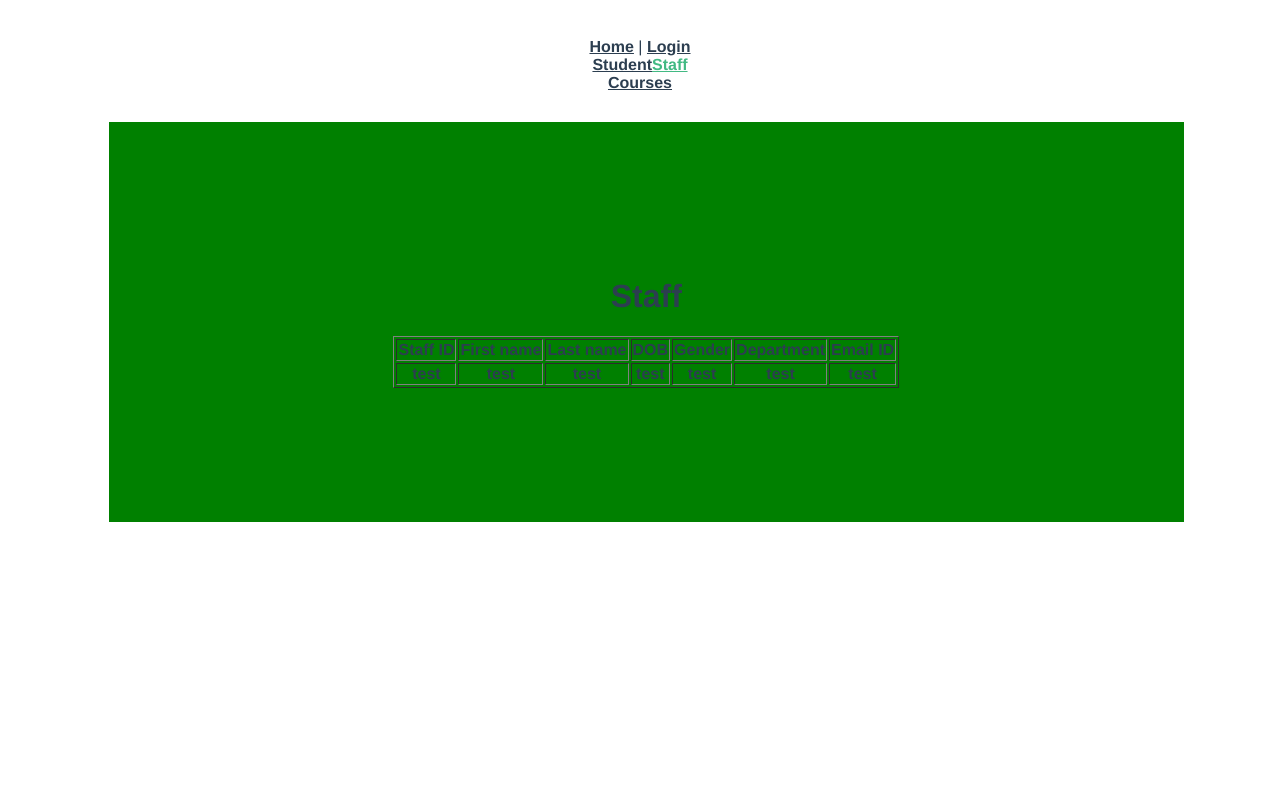
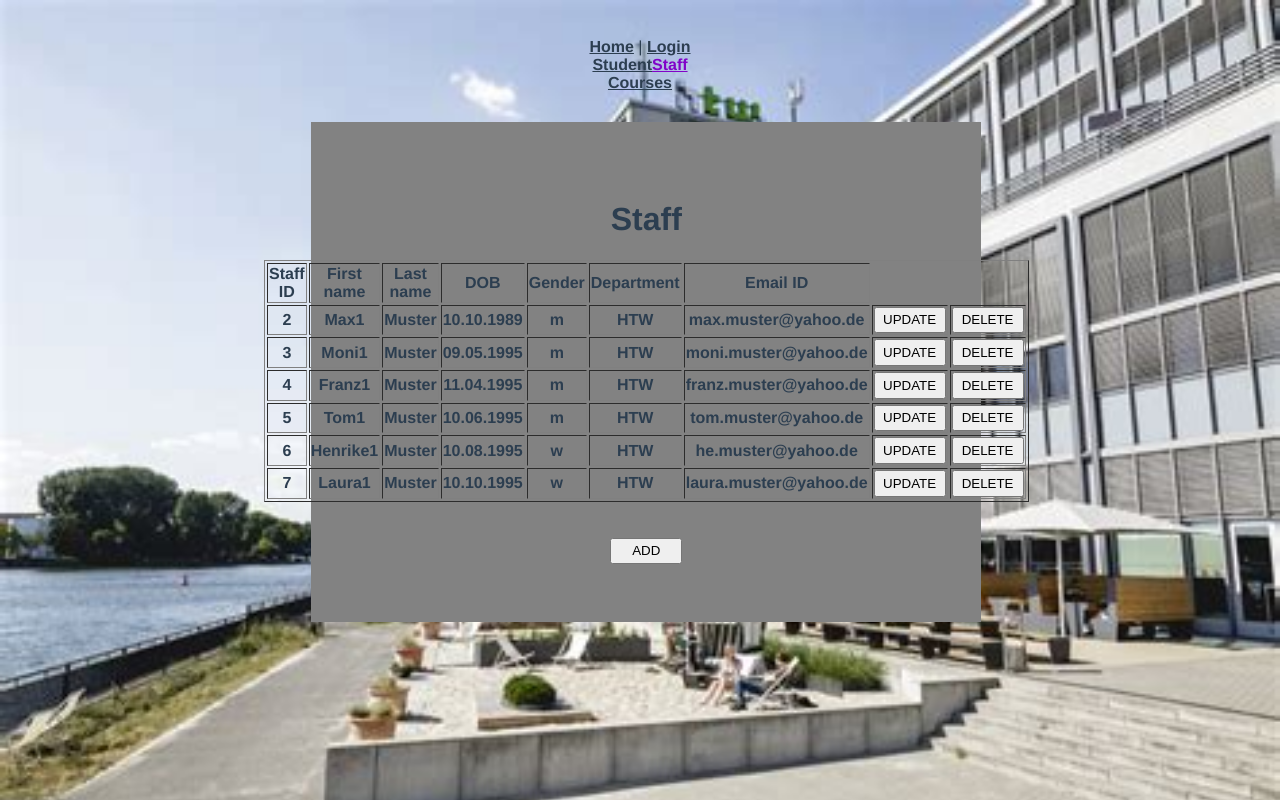
Before and after one commit to Loort512/Webentwicklung, a Vue app in the folder ManagementSystem/frontend_v2/: page /#/staff in a window 1280 px wide. Built offline with nearby package versions, Linux system fonts and the light colour scheme.

Commit message:
add Staff View

```diff
--- a/ManagementSystem/frontend_v2/src/App.vue
+++ b/ManagementSystem/frontend_v2/src/App.vue
@@ -23,9 +23,21 @@ export default{
     }
   },
   created(){
-    this.$store.dispatch('addStudent',{id: '1', fistName: 'name'} );
-    this.$store.dispatch('addStudent',{id: '2', fistName: 'name'} );
-    this.$store.dispatch('addStudent',{id: '3', fistName: 'name'} );
+    // create Test Data
+    this.$store.dispatch('addStudent',{id: '2', firstName: 'Max', lastName: 'Muster', dob: '10.10.1995', gender: 'm', department: 'HTW', emailID: 'max.muster@yahoo.de'} );
+    this.$store.dispatch('addStudent',{id: '3', firstName: 'Moni', lastName: 'Muster', dob: '10.11.1995', gender: 'm', department: 'HTW', emailID: 'moni.muster@yahoo.de'} );
+    this.$store.dispatch('addStudent',{id: '4', firstName: 'Franz', lastName: 'Muster', dob: '10.12.1995', gender: 'm', department: 'HTW', emailID: 'franz.muster@yahoo.de'} );
+    this.$store.dispatch('addStudent',{id: '5', firstName: 'Tom', lastName: 'Muster', dob: '10.10.1997', gender: 'm', department: 'HTW', emailID: 'tom.muster@yahoo.de'} );
+    this.$store.dispatch('addStudent',{id: '6', firstName: 'Henrike', lastName: 'Muster', dob: '10.10.1999', gender: 'w', department: 'HTW', emailID: 'he.muster@yahoo.de'} );
+    this.$store.dispatch('addStudent',{id: '7', firstName: 'Laura', lastName: 'Muster', dob: '10.10.1990', gender: 'w', department: 'HTW', emailID: 'laura.muster@yahoo.de'} );
+
+    this.$store.dispatch('addStaff',{id: '2', firstName: 'Max1', lastName: 'Muster', dob: '10.10.1989', gender: 'm', department: 'HTW', emailID: 'max.muster@yahoo.de'} );
+    this.$store.dispatch('addStaff',{id: '3', firstName: 'Moni1', lastName: 'Muster', dob: '09.05.1995', gender: 'm', department: 'HTW', emailID: 'moni.muster@yahoo.de'} );
+    this.$store.dispatch('addStaff',{id: '4', firstName: 'Franz1', lastName: 'Muster', dob: '11.04.1995', gender: 'm', department: 'HTW', emailID: 'franz.muster@yahoo.de'} );
+    this.$store.dispatch('addStaff',{id: '5', firstName: 'Tom1', lastName: 'Muster', dob: '10.06.1995', gender: 'm', department: 'HTW', emailID: 'tom.muster@yahoo.de'} );
+    this.$store.dispatch('addStaff',{id: '6', firstName: 'Henrike1', lastName: 'Muster', dob: '10.08.1995', gender: 'w', department: 'HTW', emailID: 'he.muster@yahoo.de'} );
+    this.$store.dispatch('addStaff',{id: '7', firstName: 'Laura1', lastName: 'Muster', dob: '10.10.1995', gender: 'w', department: 'HTW', emailID: 'laura.muster@yahoo.de'} );
+
     this.$watch('storeState', (newSTate) =>{
       console.log("storeState changeds")
     } )
@@ -53,17 +65,40 @@ nav a {
 }
 
 nav a.router-link-exact-active {
-  color: #42b983;
+  color: #8103c8;
+}
+
+body{
+  background-image: url('assets/background.jpeg');
+  background-repeat: no-repeat;
+  background-attachment: fixed;
+  background-size: cover;
+
 }
 
 .content{
     display: flex;
     flex-direction: column;
-    height: 400px;
+    height: auto;
+    min-height: 500px;
     justify-content: center;
     align-items: center;
-    background-color: green;
-    margin-left: 8%;
-    width: 85%;
+    background-color: #828282;
+    margin-left: 24%;
+    width: 53%;
+}
+
+input[type=button]{
+  height: 20pt;
+  width: 54pt;
+}
+
+button{
+  height: 20pt;
+  width: 54pt;
+}
+
+table{
+  min-width: -moz-available;
 }
 </style>
--- a/ManagementSystem/frontend_v2/src/router/index.js
+++ b/ManagementSystem/frontend_v2/src/router/index.js
@@ -5,6 +5,7 @@ import LoginView from '../views/LoginView.vue'
 import StaffView from '../views/StaffView.vue'
 import AddStudentView from '../views/AddStudentView.vue'
 import CoursesView from '../views/CoursesView.vue'
+import AddStaffView from '../views/AddStaffView.vue'
 
 const routes = [
   {
@@ -37,6 +38,11 @@ const routes = [
     name: 'staff',
     component: StaffView
   } ,
+ {
+   path: '/addStaff',
+   name: 'addStaff',
+   component: AddStaffView
+ } ,
   {
     path: '/addstudent',
     name: 'addstudent',
--- a/ManagementSystem/frontend_v2/src/store/index.js
+++ b/ManagementSystem/frontend_v2/src/store/index.js
@@ -3,13 +3,14 @@ import { createStore } from 'vuex'
 export default createStore({
   state: {
     students:[] ,
-    loggedInAs: String
+    loggedInAs: String,
+    staff:[]
   },
   getters: {
   },
   mutations: {
     addStudent: (state, payload) =>{
-      console.log("addStudent")
+      console.log("addStudent: ", payload)
       state.students.push(payload);
     } ,
     loggedInAs: (state, payload) =>{
@@ -17,10 +18,7 @@ export default createStore({
     } ,
     deleteStudent: (state, studentID) =>{
 
-      // index = state.students.findIndex(st => st.id === studentID);
-
-      // state.students.splice(index, 1);
-      state.students.splice(studentID, 1)
+      //state.students.splice(studentID, 1)
       let newList =[];
       for(let i = 0; i < state.students.length; i++){
         console.log("el id: ", state.students[i].id )
@@ -35,6 +33,25 @@ export default createStore({
       console.log("newList: ", newList);
       state.students = newList;
       console.log("state: ", state.students);
+    } ,
+    deleteStaff: (state, staffID) =>{
+      let newList =[];
+      for(let i = 0; i < state.staff.length; i++){
+        console.log("el id: ", state.staff[i].id )
+        if(state.staff[i].id !== staffID){
+          console.log("found one element to push: ", state.staff[i] )
+          newList.push(state.staff[i]);
+        } else{
+          console.log("el to delete: ", state.staff[i] )
+          console.log("el to delete di: ", staffID);
+        }
+      }
+      console.log("newList: ", newList);
+      state.staff = newList;
+      console.log("state: ", state.staff);
+    },
+    addStaff: (state, staff1) =>{
+      state.staff.push(staff1);
     }
   },
   actions: {
@@ -46,6 +63,12 @@ export default createStore({
     } ,
     deleteStudent: (context, payload) =>{
       context.commit("deleteStudent", payload);
+    } ,
+    addStaff: (context, payload) =>{
+      context.commit("addStaff", payload);
+    } ,
+    deleteStaff: (context, payload) =>{
+      context.commit("deleteStaff", payload);
     }
 
   },
--- /dev/null
+++ b/ManagementSystem/frontend_v2/src/views/AddStaffView.vue
@@ -0,0 +1,122 @@
+<template>
+    <div class="addStudent">
+        <form>
+
+        <h1>Add Staff</h1>
+        <div class="inputForm">
+            <label for="studentID2">ID</label>
+            <input v-model="staff.id"
+                id="studentID2"
+                class="input"
+                type="text"/>
+        </div>
+
+        <div class="inputForm">
+            <label for="firstName">First Name</label>
+            <input v-model="staff.firstName"
+                id="firstName"
+                class="input"
+                type="text"/>
+        </div>
+
+        <div class="inputForm">
+            <label for="lastName">Last Name</label>
+            <input v-model="staff.lastName"
+                id="lastName"
+                class="input"
+                type="text"/>
+        </div>
+
+
+        <div class="inputForm">
+            <label for="dob">DOB</label>
+                <input v-model="staff.dob"
+                id="DOB"
+                class="input"
+                type="text"/>
+        </div>
+
+
+        <div class="inputForm">
+            <label for="dob">Gender</label>
+            <input v-model="staff.gender"
+                id="gender"
+                class="input"
+                type="text"/>
+        </div>
+
+        <div class="inputForm">
+            <label for="dob">Department</label>
+            <input v-model="staff.department"
+                id="department"
+                class="input"
+                type="text"/>
+        </div>
+
+        <div class="inputForm">
+            <label for="dob">Email ID</label>
+            <input v-model="staff.emailID"
+                id="emailID"
+                class="input"
+                type="text"/>
+        </div>
+
+
+
+        <button id="btnAddSTaff" type="button" @click="addStaff()">Add</button>
+</form>
+    </div>
+</template>
+<script>
+import Alert from '../components/Alert.vue'
+
+export default {
+  name: 'LoginView',
+  data(){
+      return{
+          staff:{
+              id: '',
+              firstName: '',
+              lastName: '',
+              dob: '',
+              gender: '',
+              department: '',
+              emailID: ''
+          }
+      }
+  },
+  components:{
+      Alert
+  },
+  methods:{
+      addStaff(){
+          console.log("addStaff");
+          let newStaff ={
+              id: this.staff.id,
+              firstName: this.staff.firstName,
+              lastName: this.staff.lastName,
+              dob: this.staff.dob,
+              gender: this.staff.gender,
+              department: this.staff.department,
+              emailID: this.staff.emailID
+          }
+          this.$store.dispatch('addStaff', newStaff);
+          console.log("store: ",this.$store.state.staff);
+
+          this.$router.push({ path: '/staff' }  )
+      }
+  }
+}
+</script>
+<style scoped>
+.addStudent{
+    display: flex;
+    flex-direction: column;
+    justify-content: center;
+    align-items: center;
+}
+.inputForm{
+    display: flex;
+    flex-direction: column;
+}
+</style>
--- a/ManagementSystem/frontend_v2/src/views/HomeView.vue
+++ b/ManagementSystem/frontend_v2/src/views/HomeView.vue
@@ -1,7 +1,7 @@
 <template>
   <div class="home">
-    <img alt="Vue logo" src="../assets/logo.png">
-    <HelloWorld msg="Welcome to Your Vue.js App"/>
+    <img alt="Vue logo" src="../assets/background.jpeg">
+    <HelloWorld msg="Welcome to your Management System"/>
   </div>
 </template>
 
--- a/ManagementSystem/frontend_v2/src/views/StaffView.vue
+++ b/ManagementSystem/frontend_v2/src/views/StaffView.vue
@@ -11,30 +11,131 @@
                 <th>Department</th>
                 <th>Email ID</th>
             </tr>
-            <tr>
-                <th>test</th>
-                <th>test</th>
-                <th>test</th>
-                <th>test</th>
-                <th>test</th>
-                <th>test</th>
-                <th>test</th>
+            <tr v-for="entry in staff">
+                <th> {{entry.id}} </th>
+                <th> {{entry.firstName}} </th>
+                <th> {{entry.lastName}} </th>
+                <th> {{entry.dob}} </th>
+                <th> {{entry.gender}} </th>
+                <th> {{entry.department}} </th>
+                <th> {{entry.emailID}} </th>
+                <th>  <input type="button" value="UPDATE" @click="updateStaff(entry)"/> </th>
+                <th>  <input type="button" value="DELETE" @click="deleteStaff(entry.id)"/> </th>
             </tr>
         </table>
+        <br><br>
+        <input type="button" value="ADD" @click="addStaff()"/>
+
+        <!-- UPDATE Staff -->
+        <div v-if="activeStaff" class="inputGroup">
+            <h3>Update Staff</h3>
+            <div class="inputForm">
+                <label for="studentID">ID</label>
+                <input v-model="activeStaff.id"
+                    id="studentID1"
+                    class="input"
+                    type="text"/>
+            </div>
+
+            <div class="inputForm">
+                <label for="firstName">First Name</label>
+                <input v-model="activeStaff.firstName"
+                    id="firstName1"
+                    class="input"
+                    type="text"/>
+            </div>
+
+            <div class="inputForm">
+                <label for="lastName">Last Name</label>
+                <input v-model="activeStaff.lastName"
+                    id="lastName1"
+                    class="input"
+                    type="text"/>
+            </div>
+
+
+            <div class="inputForm">
+                <label for="dob">DOB</label>
+                    <input v-model="activeStaff.dob"
+                    id="DOB1"
+                    class="input"
+                    type="text"/>
+            </div>
+
+
+            <div class="inputForm">
+                <label for="dob">Gender</label>
+                <input v-model="activeStaff.gender"
+                    id="gender1"
+                    class="input"
+                    type="text"/>
+            </div>
+
+            <div class="inputForm">
+                <label for="dob">Department</label>
+                <input v-model="activeStaff.department"
+                    id="department1"
+                    class="input"
+                    type="text"/>
+            </div>
+
+            <div class="inputForm">
+                <label for="dob">Email ID</label>
+                <input v-model="activeStaff.emailID"
+                    id="emailID1"
+                    class="input"
+                    type="text"/>
+            </div>
+
+            <input type="button" value="Update Staff" @click="updateStaff(activeStaff)"/>
+        </div>
+
     </div>
 </template>
 
 <script>
+import InputModal from '../components/InputModal.vue'
 
 export default{
-    name: 'AdminView',
+    name: 'staffView',
     data(){
         return{
-
+            staff:[] ,
+            activeStaff: '' ,
+            showUpdateContent: false
         }
     },
-    computed(){
-
+    components:{
+        InputModal
+    } ,
+    mounted(){
+        console.log("created Staff")
+        this.staff = this.$store.state.staff
+        console.log("staff: ", this.staff)
+        console.log("active staff: ", this.activeStaff)
+    },
+    methods:{
+      addStaff(){
+          console.log("addSTaff")
+          this.$router.push({path: '/addStaff'}  )
+      } ,
+      showUpdateContent(st){
+        this.activeStaff = st;
+        this.showUpdateContent = true;
+      } ,
+      updateStaff(st){
+          if(this.activeStaff){
+              this.activeStaff = undefined;
+          } else{
+              this.activeStaff = st;
+          }
+      } ,
+      deleteStaff(id){
+          console.log("delete staff ", id)
+          this.$store.dispatch('deleteStaff', id);
+          this.$router.push({path: '/'}  );
+          console.log("state in view: ", this.$store.state.staff);
+      }
     }
 }
 </script>
--- a/ManagementSystem/frontend_v2/src/views/StudentView.vue
+++ b/ManagementSystem/frontend_v2/src/views/StudentView.vue
@@ -1,7 +1,6 @@
 <template>
     <div class="student">
         <h1>Students</h1>
-        <input type="button" value="ADD" @click="addStudent()"/>
         <table border=1>
             <tr>
                 <th>Student ID</th>
@@ -24,6 +23,8 @@
                 <th>  <input type="button" value="DELETE" @click="deleteStudent(student.id)"/> </th>
             </tr>
         </table>
+        <br><br>
+        <input type="button" value="ADD" @click="addStudent()"/>
 
         <!-- UPDATE STUDENT -->
         <div v-if="activeStudent" class="inputGroup">
@@ -96,7 +97,7 @@
 import InputModal from '../components/InputModal.vue'
 
 export default{
-    name: 'AdminView',
+    name: 'StudentView',
     data(){
         return{
             students:[] ,
@@ -132,8 +133,8 @@ export default{
       deleteStudent(id){
           console.log("delete Student ", id)
           this.$store.dispatch('deleteStudent', id);
-          this.$router.push({path: '/home'}  )
-          console.log("state in view: ", this.$store.state.students)
+          this.$router.push({path: '/'}  );
+          console.log("state in view: ", this.$store.state.students);
       }
     }
 }
```
Also changed, not shown: ManagementSystem/frontend_v2/src/views/CoursesView.vue (+6 -6 lines), ManagementSystem/frontend_v2/src/assets/background.jpeg (added).
